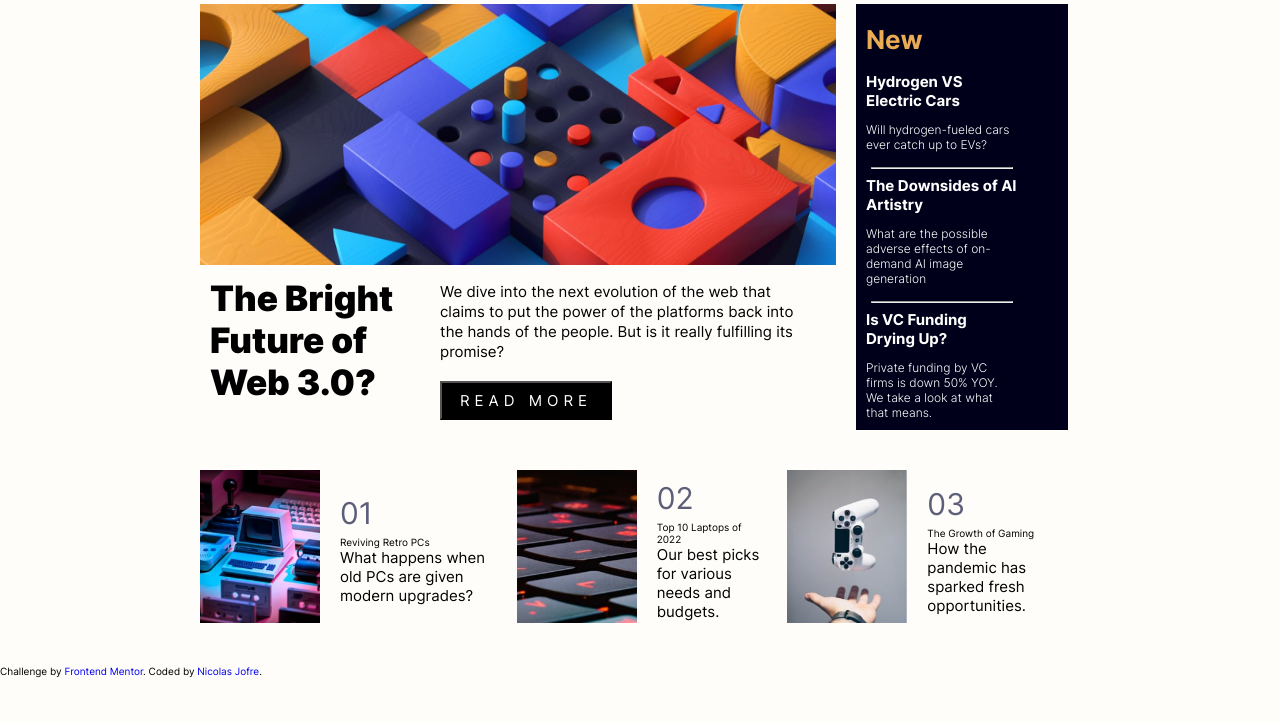
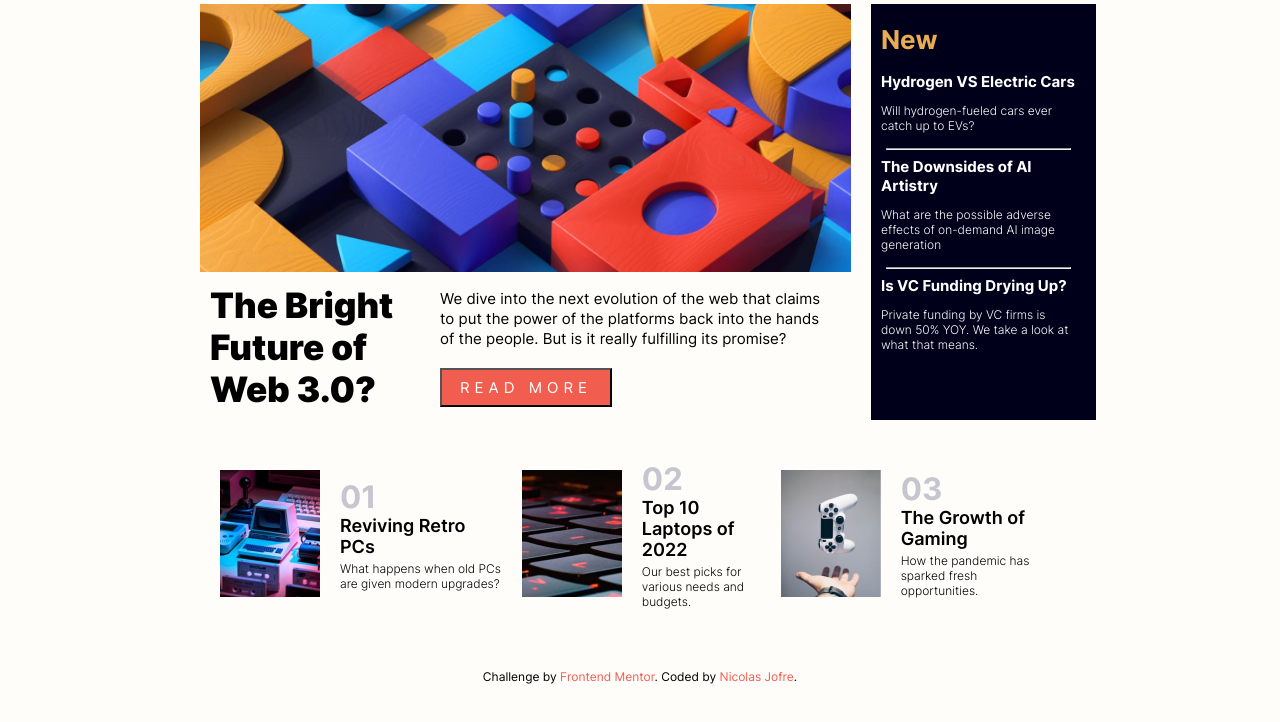
Before and after one commit to nicojofre5/NewHomePage, a plain HTML site: page index.html in a window 1280 px wide. Shown: the part 58-780 px from the top of the page. Drawn offline with Linux system fonts and the light colour scheme.

Commit message:
Acomodoando seccion con tamaño y colores

```diff
--- a/assets/style/main.css
+++ b/assets/style/main.css
@@ -67,9 +67,9 @@ header{
 }
 aside{
     grid-area: aside;
-    padding: 5px 50px 0px 10px;
+    padding: 5px 20px 0px 10px;
     background-color:var(--very-dark-blue);
-    width: 50%;
+    width: 55%;
     color: white;
 }
 aside h2{
@@ -103,22 +103,34 @@ section{
     grid-area: section;
     display: flex;
     justify-content: space-around;
-    padding: 40px 200px;
+    padding: 40px 0px;
+    margin: 0px 220px;
+
 }
 .secondary article{
     display: flex;
     align-items:center;
+    justify-content: center;
 }
 .description-secondary{
     padding: 0px 20px;
 }
 .description-secondary h3{
-    font-size: 3em;
-    color: var(--dark-grayish-blue);
-    padding: 5px 0px;
+    font-size: 3.1em;
+    color: var(--grayish-blue);
+    font-weight: 700;
+}
+.description-secondary h4{
+    font-size: 1.8em;
+    font-weight: 600;
+    padding: 0px 0px 4px;
+}
+.description-secondary p{
+    font-weight: 300;
+    font-size:1.2em;
 }
 .secondary article picture>img{
-    width: 120px;
+    width: 100px;
 }
 .cont-logo{
     padding: 10px;
@@ -132,6 +144,7 @@ section{
     word-wrap: break-word;
     padding: 10px;
     gap: 30px;
+
 }
 .cont-title h1{
     font-size: 3.5em;
@@ -150,9 +163,22 @@ section{
     margin: 14px 0px 0px;
     font-size: 1.5em;
     text-transform: uppercase;
-    background-color: black;
+    background-color: var(--secondary-color);
     color: white;
     letter-spacing: 5px;
+    cursor: pointer;
+}
+.image-body button:hover{
+    background-color: black;
+    transition: 1.2s;
+}
+.attribution{
+    text-align: center;
+    padding: 20px;
+    font-size: 1.2em;
+}
+.attribution a {
+    color: var(--secondary-color);
 }
 /* Media query */
 
```
